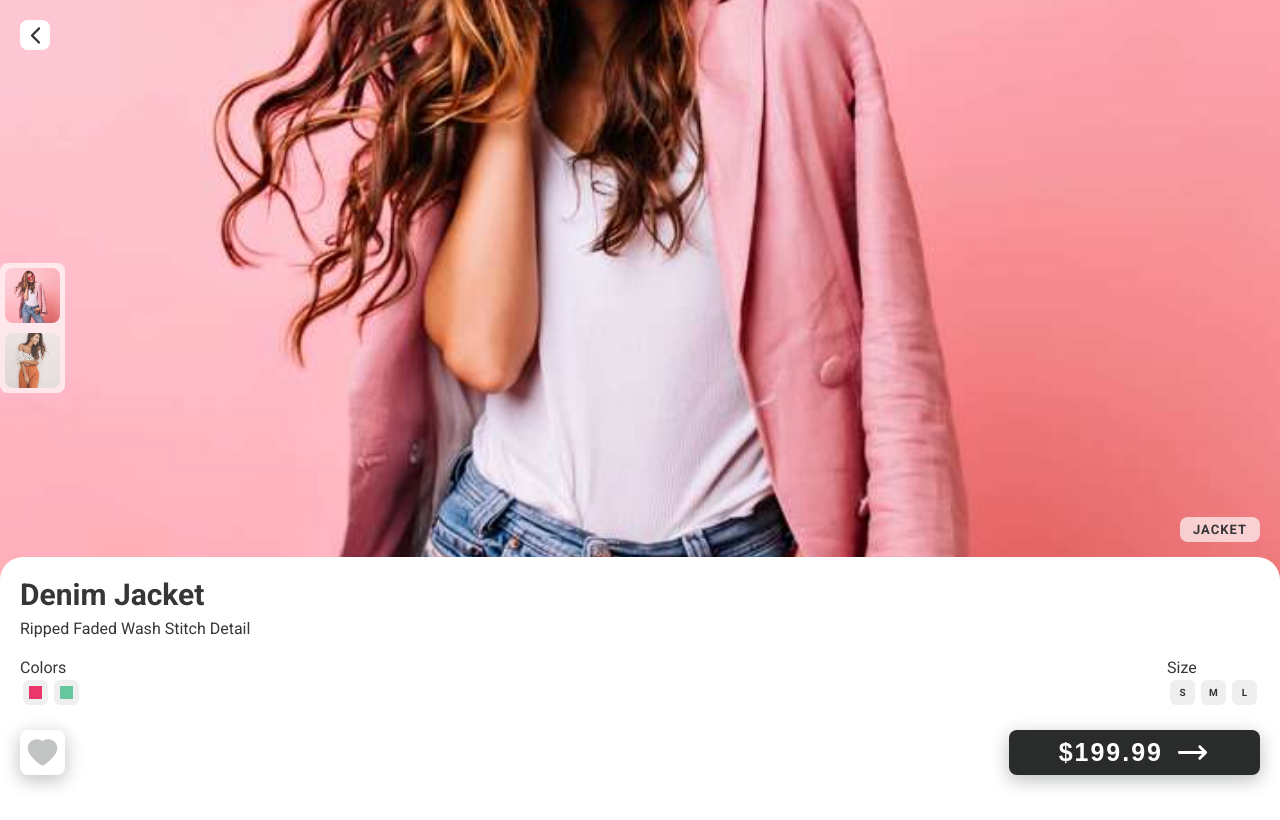
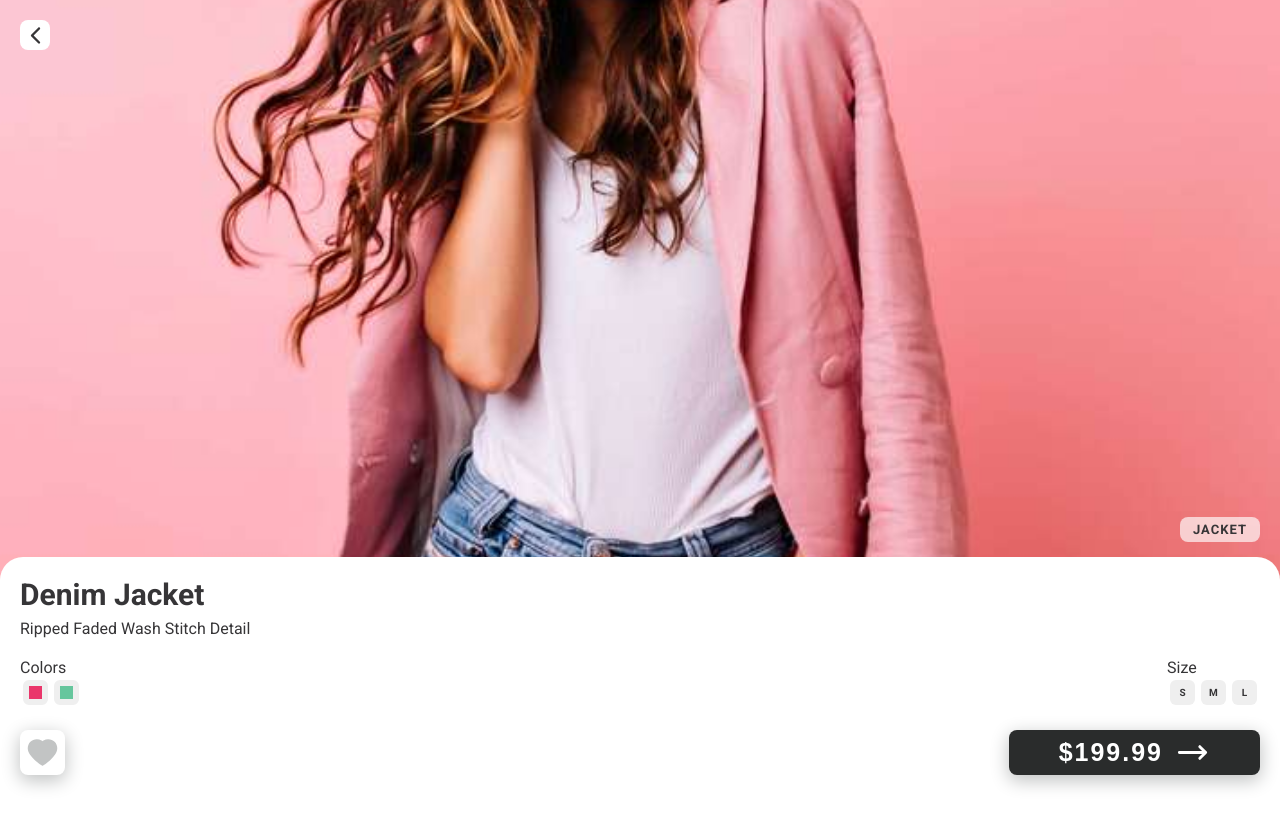
Before and after one commit to dawtom97/TemidaShop-ReactTS-ReduxToolkit, a React (Create React App) app: page /product/1 in a window 1280 px wide. Built offline with nearby package versions, Linux system fonts and the light colour scheme.

Commit message:
details images bugfix v1

```diff
--- a/src/components/organisms/DetailsBox/DetailsBox.tsx
+++ b/src/components/organisms/DetailsBox/DetailsBox.tsx
@@ -29,9 +29,9 @@ export const DetailsBox = ({ product }: DetailsProps) => {
       <img src={currentImage} />
 
       <Styled.Images>
-        {product.images.map((image: string, index: string) => (
-          <img onClick={() => handleImageChange(index)} key={index} src={image} />
-        ))}
+        {/* {product.images.map((image: string, index: string) => (
+          <img isCurrent={currentImage === index ? true : false} onClick={() => handleImageChange(index)} key={index} src={image} />
+        ))} */}
       </Styled.Images>
 
       <Styled.InfoBox>
--- a/src/components/organisms/DetailsBox/styles.ts
+++ b/src/components/organisms/DetailsBox/styles.ts
@@ -55,7 +55,11 @@ export const Categories = styled.div`
    }
 `
 
-export const Images = styled.div`
+type StylesProps = {
+  isCurrent?:string
+}
+
+export const Images = styled.div<StylesProps>`
    position: absolute;
    top:40%;
    left:0;
@@ -71,6 +75,6 @@ export const Images = styled.div`
     height: 55px;
     object-fit: cover;
     border-radius: 8px;
-    opacity: 0.8;
+    opacity: ${({isCurrent}) => isCurrent ? 1 : 0.6}
   }
 `
```
